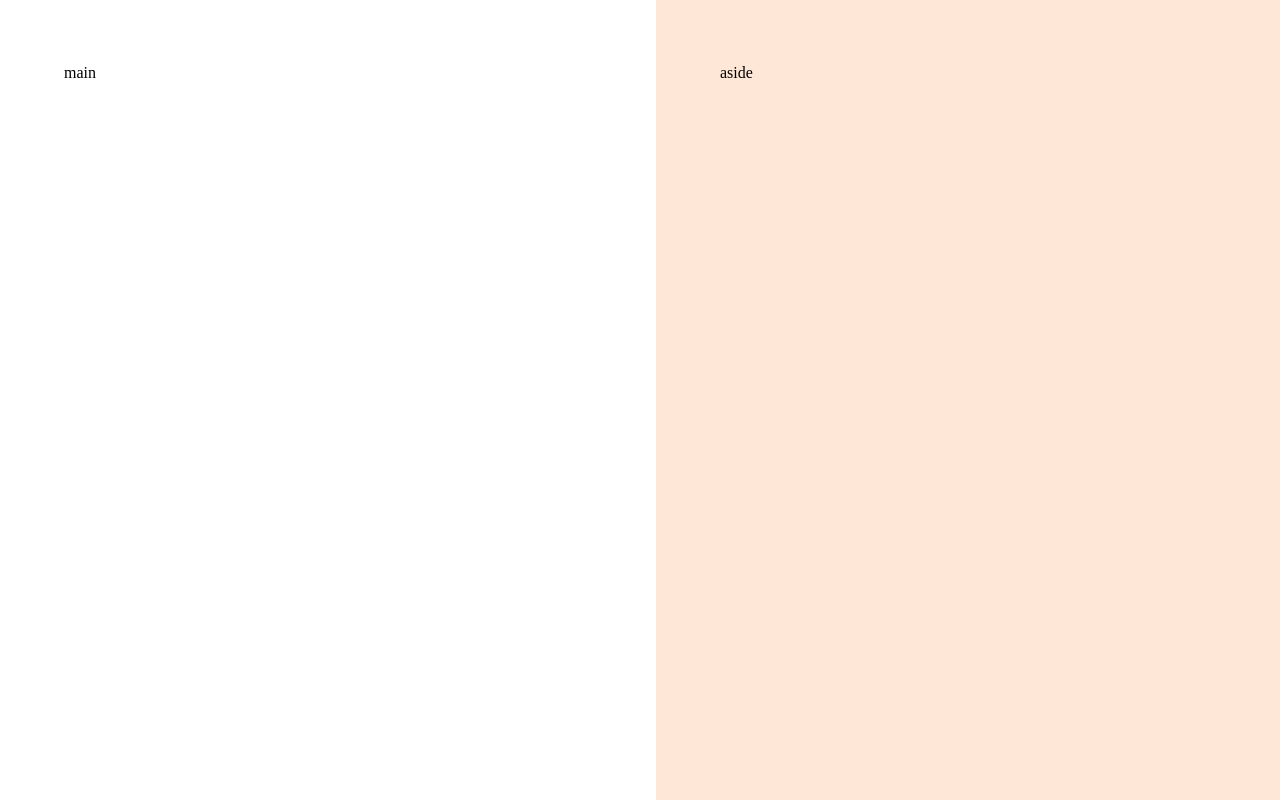
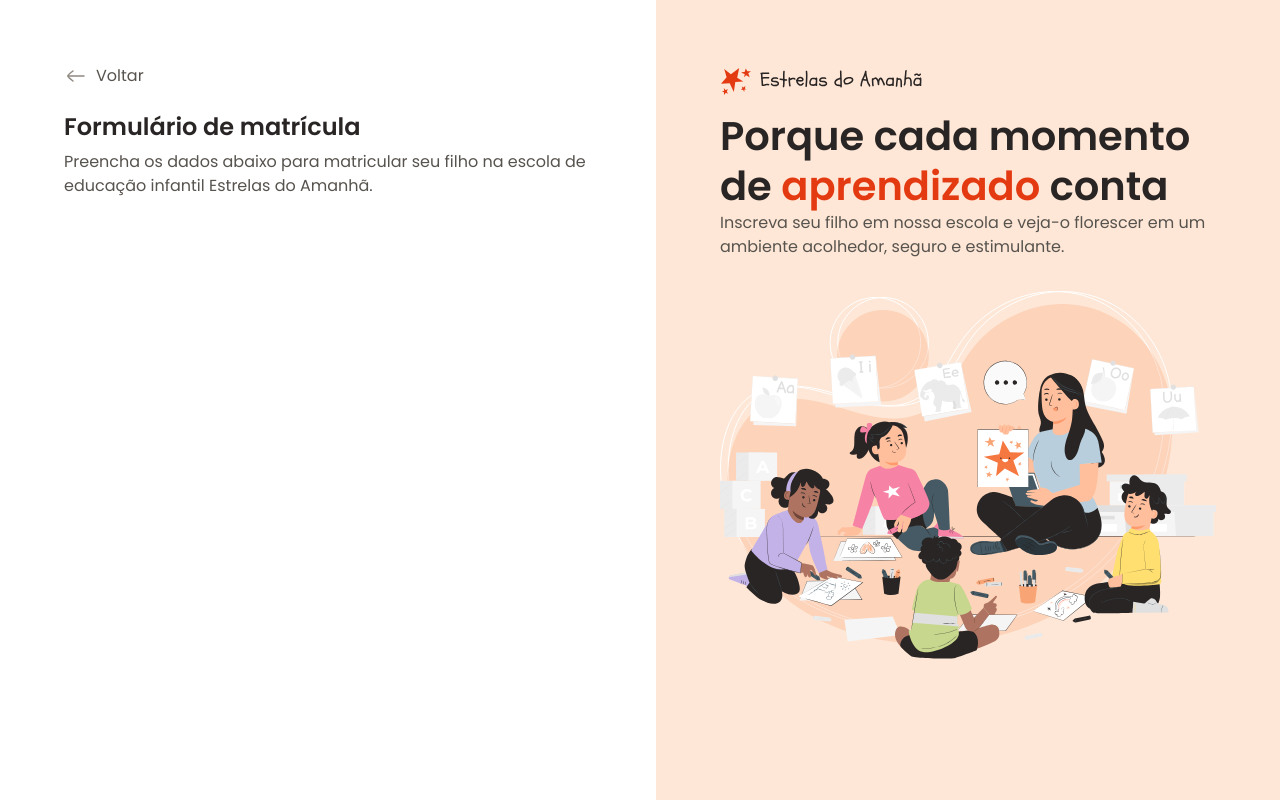
Before and after one commit to nicchonsanchez/frojeto-formulario-de-matricula--rocketseat, a plain HTML site: page index.html in a window 1280 px wide. Drawn offline with Linux system fonts and the light colour scheme.

Commit message:
aside + início do main

```diff
--- a/css/global.css
+++ b/css/global.css
@@ -26,4 +26,16 @@
 
 body{
     overflow: hidden;
+
+    font: var(--text);
+    color: var(--text-secondary);
 }
+
+h1, h2{
+    color: var(--text-primary);
+}
+
+img{
+    max-width: 100%;
+    height: auto;
+}
--- a/css/layout.css
+++ b/css/layout.css
@@ -16,6 +16,18 @@ main{
         max-width: 33rem;
         margin-left: auto;
     }
+
+    & .back{
+        display: flex;
+        align-items: center;
+        gap: 0.5rem;
+        margin-bottom: 1.5rem;
+    }
+
+    & h1{
+        font: 600 1.5rem/1.25 var(--font-family);
+        margin-bottom: 0.5rem;
+    }
 }
 
 aside{
@@ -24,5 +36,22 @@ aside{
 
     & .aside-container{
         max-width: 31rem;
+
+        & header img{
+            margin-bottom: 0.5rem;
+        }
+
+        & h2{
+            font: 600 2.5rem/1.25 var(--font-family);
+
+            & span{
+                color: var(--text-highlight);
+            }
+        }
+
+        & > img{
+            width: 100%;
+            margin-top: 2rem;
+        }
     }
 }
--- a/index.html
+++ b/index.html
@@ -15,11 +15,26 @@
 <body>
     <div id="app">
         <main>
-            <div class="main-container">main</div>
+            <div class="main-container">
+                <div class="back">
+                    <img src="./assets/icons/arrow-left-02.svg" alt="Seta de voltar">
+                    <span>Voltar</span>
+                </div>
+                <h1>Formulário de matrícula</h1>
+                <p>Preencha os dados abaixo para matricular seu filho na escola de educação infantil Estrelas do Amanhã.</p>
+            </div>
             <!-- /.main-container -->
         </main>
         <aside>
-            <div class="aside-conteiner">aside</div>
+            <div class="aside-container">
+                <header>
+                    <img src="./assets/logo.svg" alt="Logomarca das Estrlas do Amanhã">
+                    <h2>Porque cada momento de <span>aprendizado</span> conta</h2>
+                    <p>Inscreva seu filho em nossa escola e veja-o florescer em um ambiente acolhedor, seguro e estimulante.</p>
+                </header>
+
+                <img src="./assets/Illustration.svg" alt="Ilustração de uma professora sentada no chão fazendo desenhos com quatro crianças">
+            </div>
             <!-- /.aside-conteiner -->
         </aside>
     </div>
```
